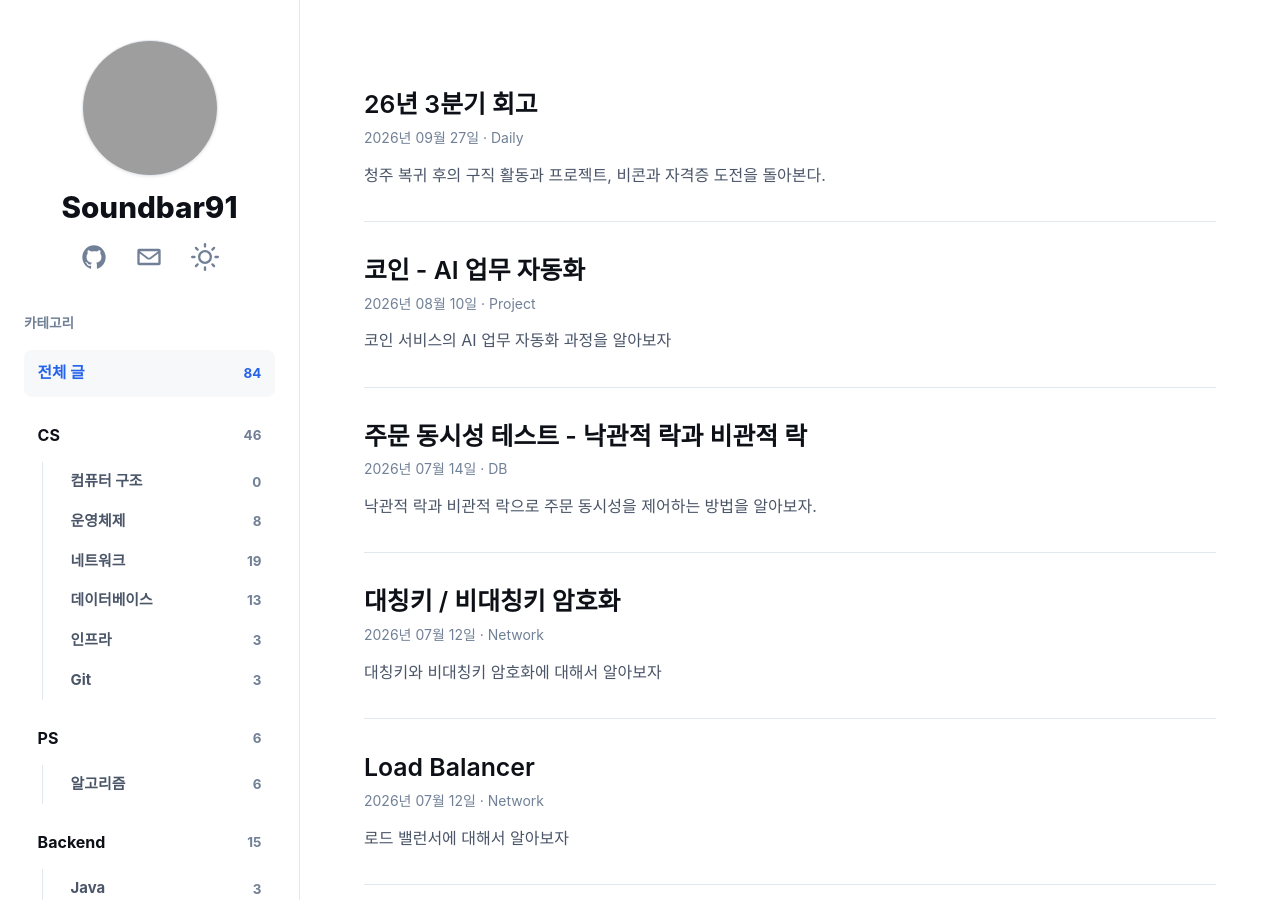
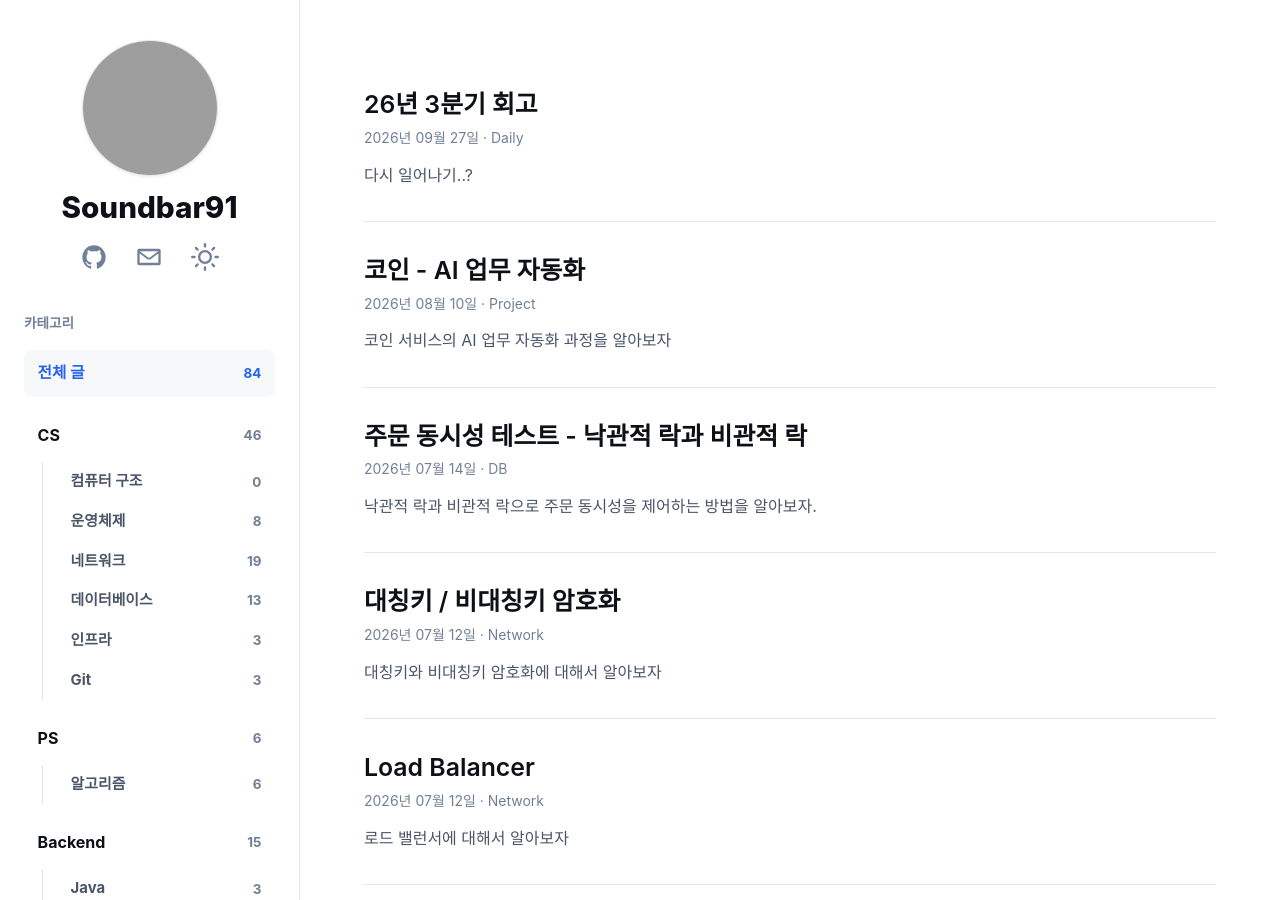
Before and after one commit to Soundbar91/Soundbar91.github.io, a Jekyll site: the page built from posts.html, in a window 1280 px wide and 900 px high. Built offline with Jekyll 4.4.1, drawn with Linux system fonts in a browser that asks for light colours; some web fonts are replaced; grey boxes are pictures that could not be loaded.

Commit message:
Update 2026 Q3 retrospective excerpt

```diff
--- a/_posts/2026-09-27-2026-q3.md
+++ b/_posts/2026-09-27-2026-q3.md
@@ -3,7 +3,7 @@ title: 26년 3분기 회고
 date: 2026-09-27
 categories:
   - Daily
-excerpt: 청주 복귀 후의 구직 활동과 프로젝트, 비콘과 자격증 도전을 돌아본다.
+excerpt: 다시 일어나기..?
 ---
 
 ## 서론
```
